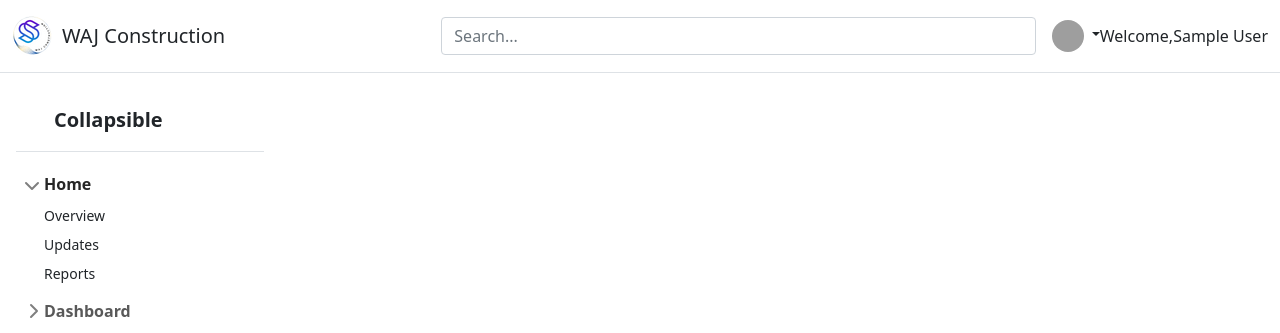
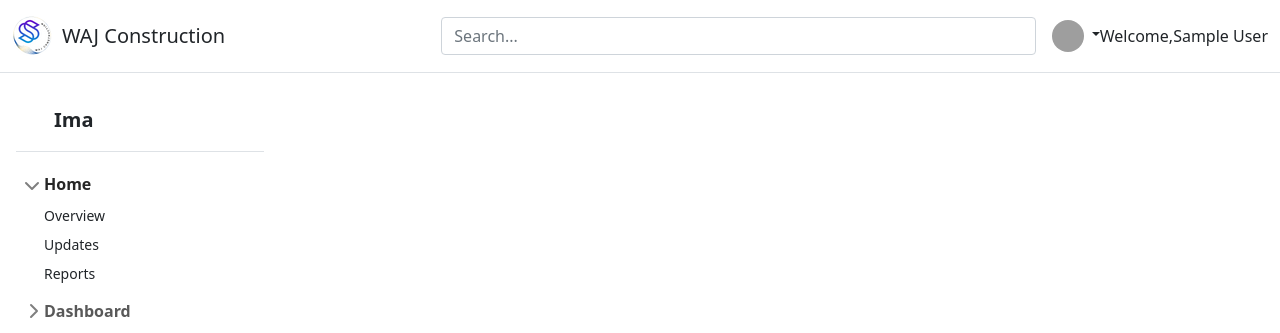
Before and after one commit to Imantha-Thuduwage/WAJ-Construction-Management-System, a PHP site: page / in a window 1280 px wide. Shown: the top 333 px of the page. Run offline with PHP 8.4, Linux system fonts and the light colour scheme; the visitor is signed in with stand-in values (Sample User, id 1); grey boxes are pictures that could not be loaded.

Commit message:
Changes values in some fields

```diff
--- a/function.php
+++ b/function.php
@@ -16,9 +16,9 @@ function dbConn()
     $server = "localhost";
     $username = "root";
     $password = "";
-    $dbname = "bit_projrct_01";
+    $dbname = "waj";
 
-    //create mysqli object
+    //create mysqli connection object
     $conn = new mysqli($server, $username, $password, $dbname);
 
     //check db connection has error
--- a/index.php
+++ b/index.php
@@ -58,7 +58,7 @@ if(!isset($_SESSION['userId'])){
     <div class="flex-shrink-0 p-3 bg-white" style="width: 280px;">
     <a href="/" class="d-flex align-items-center pb-3 mb-3 link-dark text-decoration-none border-bottom">
       <svg class="bi me-2" width="30" height="24"><use xlink:href="#bootstrap"/></svg>
-      <span class="fs-5 fw-semibold">Collapsible</span>
+      <span class="fs-5 fw-semibold">Ima</span>
     </a>
     <ul class="list-unstyled ps-0">
       <li class="mb-1">
@@ -80,7 +80,7 @@ if(!isset($_SESSION['userId'])){
         <div class="collapse" id="dashboard-collapse">
           <ul class="btn-toggle-nav list-unstyled fw-normal pb-1 small">
             <li><a href="#" class="link-dark rounded">Overview</a></li>
-            <li><a href="#" class="link-dark rounded">Weekly</a></li>
+            <li><a href="#" class="link-dark rounded">Ima</a></li>
             <li><a href="#" class="link-dark rounded">Monthly</a></li>
             <li><a href="#" class="link-dark rounded">Annually</a></li>
           </ul>
```
